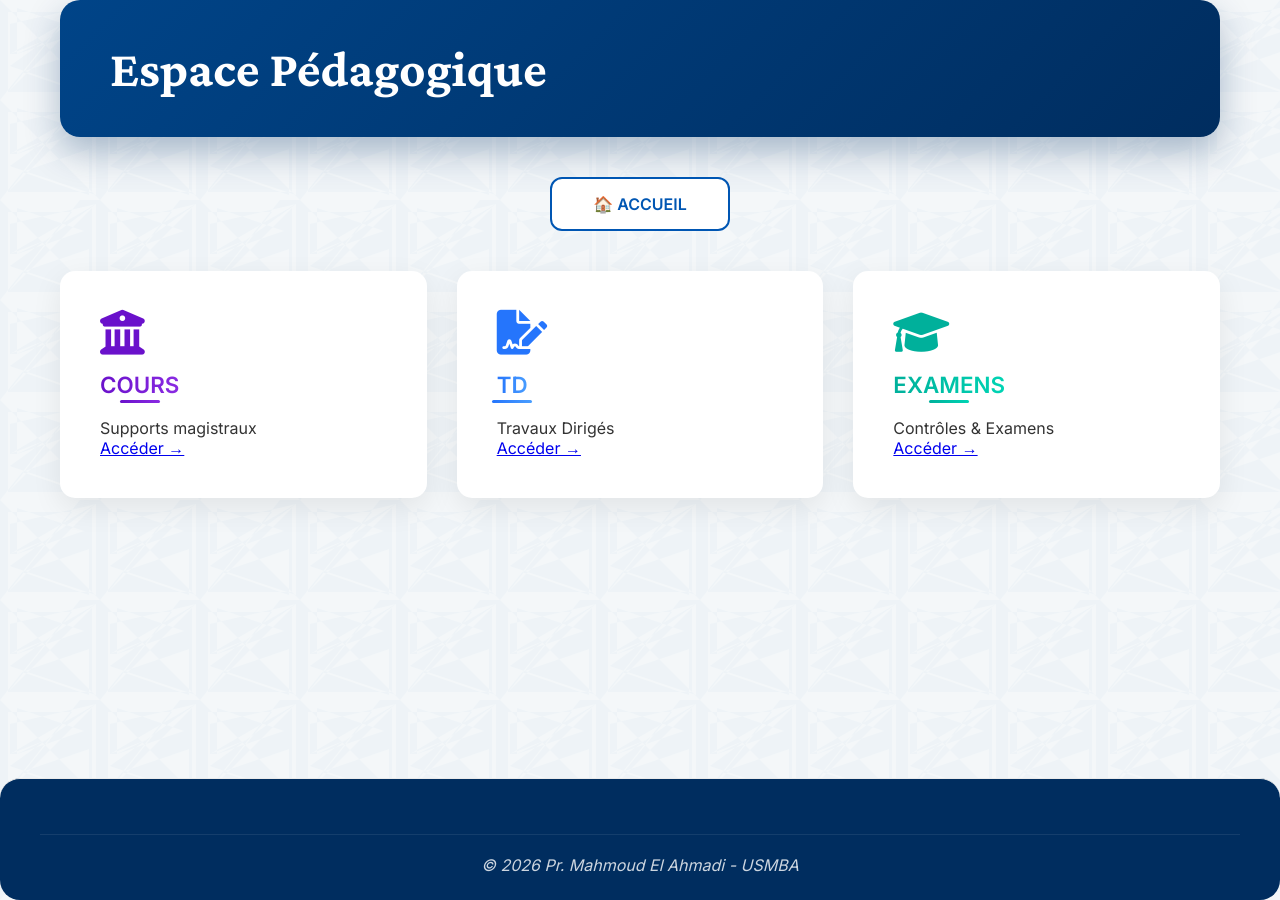
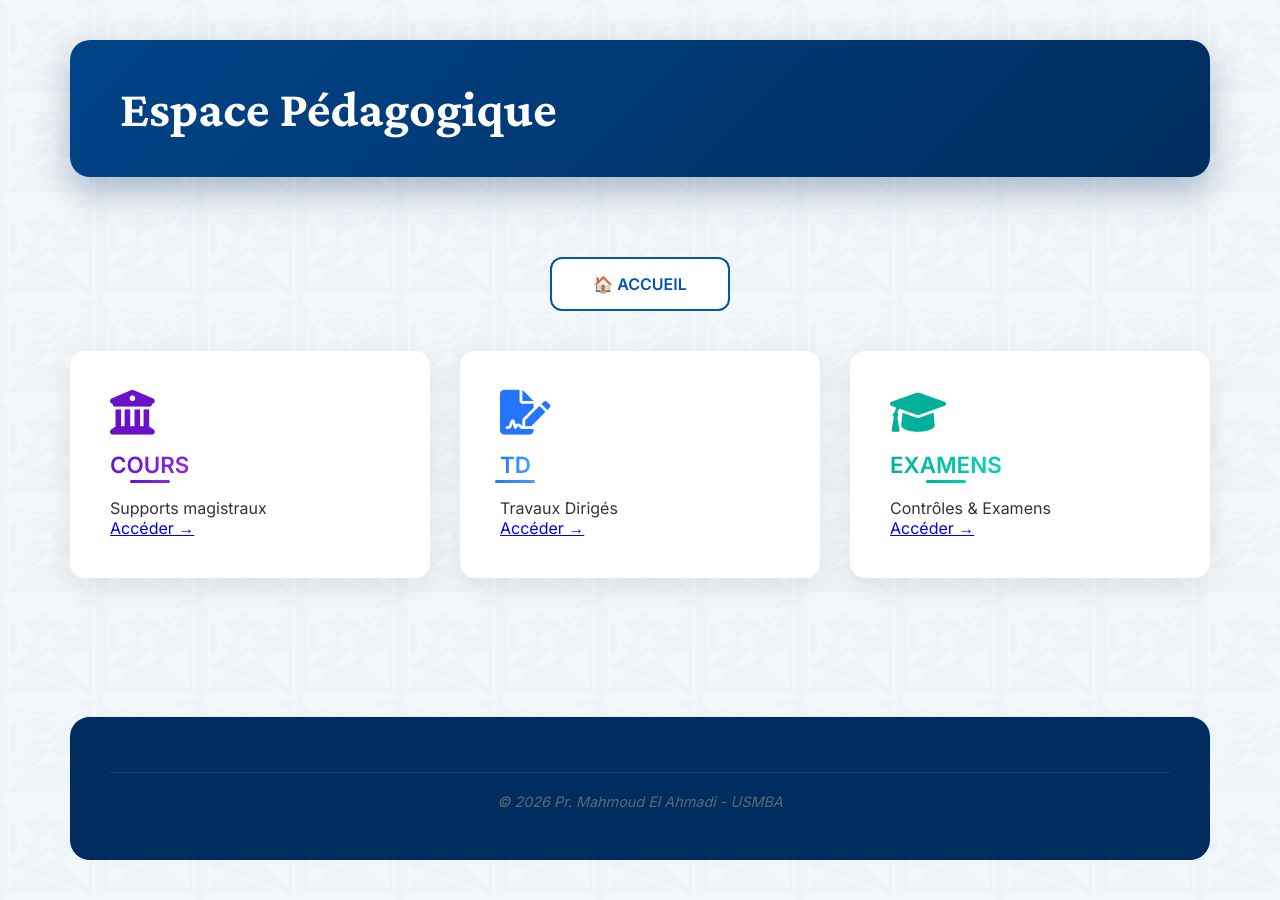
Before and after one commit to mahmoudmath/mahmoudmath.github.io, a Jekyll site: the page pedagogie.html, which Jekyll copies as it is, in a window 1280 px wide. Built offline with Jekyll 4.4.1, drawn with Linux system fonts in a browser that asks for light colours.

Commit message:
Update pedagogie.html

```diff
--- a/pedagogie.html
+++ b/pedagogie.html
@@ -32,17 +32,29 @@ j=d.createElement(s),dl=l!='dataLayer'?'&l='+l:'';j.async=true;j.src=
 
         .container {
             flex: 1 0 auto;
+            max-width: 1200px;
+            margin: 0 auto;
+            padding: 40px 30px;
+            width: 100%;
+            display: flex;
+            flex-direction: column;
+        }
+
+        .resources-grid {
+            margin-bottom: 40px;
+        }
+
+        .professor-footer {
+            margin-top: auto;
+            padding-top: 25px;
+            border-top: 1px solid #eaeaea;
+            text-align: center;
             width: 100%;
         }
 
-        .professor-footer {
-            flex-shrink: 0;
-            width: 100%;
-            margin-top: 60px;
-            padding-top: 25px;
-            padding-bottom: 25px;
-            border-top: 1px solid #eaeaea;
-            text-align: center;
+        .signature {
+            font-size: 0.9rem;
+            color: #777;
         }
     </style>
 </head>
@@ -88,13 +100,13 @@ height="0" width="0" style="display:none;visibility:hidden"></iframe></noscript>
                 <a href="choix-annee-examens.html" class="btn-resource">Accéder →</a>
             </div>
         </div>
+
+        <!-- FOOTER DANS LE CONTAINER AVEC margin-top: auto -->
+        <footer class="professor-footer">
+            <div class="signature">
+                <p>© 2026 Pr. Mahmoud El Ahmadi - USMBA</p>
+            </div>
+        </footer>
     </div>
-
-    <!-- FOOTER EN DEHORS DU CONTAINER POUR ÊTRE TOUT EN BAS -->
-    <footer class="professor-footer">
-        <div class="signature">
-            <p>© 2026 Pr. Mahmoud El Ahmadi - USMBA</p>
-        </div>
-    </footer>
 </body>
 </html>
```
Also changed, not shown: other parts of pedagogie.html (+1 -1 lines).
